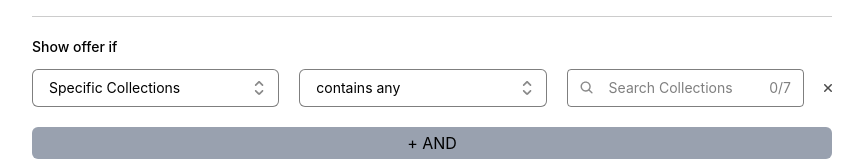
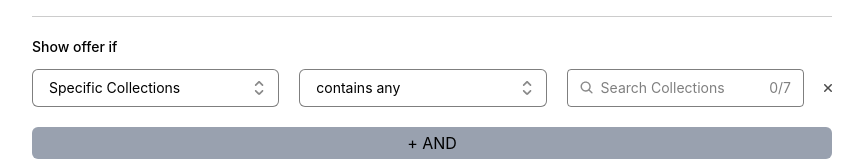
Before and after one commit to himanshuverma544/Eligibility-Rules, a React (Vite) app: page / in a window 1280 px wide. Both pictures are taken after a click on the button "+ AND". Shown: the part 349-510 px from the top of the page, without its empty margins (208-1071 px from the left). Built offline with nearby package versions, Linux system fonts and the light colour scheme.

Commit message:
upd: corrected the css to create more input space in search field

```diff
--- a/src/components/layouts/SearchSelector.jsx
+++ b/src/components/layouts/SearchSelector.jsx
@@ -74,7 +74,7 @@ const SearchSelector = ({
   return (
     <div ref={dropdownRef} className={`relative w-64 ${className}`}>
       <div className="input-group flex justify-between items-center rounded border-1 border-black/50 ">
-        <div className="icon-cont px-3">
+        <div className="icon-cont ps-3 pe-2">
           <Icon
             className="icon size-[13px] relative"
             innerClassName="size-full absolute inset-0"
@@ -84,13 +84,13 @@ const SearchSelector = ({
         <input
           ref={inputRef}
           type="text"
-          className="w-full px-1 py-2 rounded-md focus:outline-none text-sm"
+          className="w-full py-2 rounded-md focus:outline-none text-sm"
           placeholder={placeholder}
           value={inputValue}
           onChange={handleChange}
           onFocus={handleFocus}
         />
-        <span className="selection-count px-3 text-sm text-black/50">
+        <span className="selection-count ps-2 pe-3 text-sm text-black/50">
           {`${selectedItems.length}/${options.length}`}
         </span>
       </div>
```
